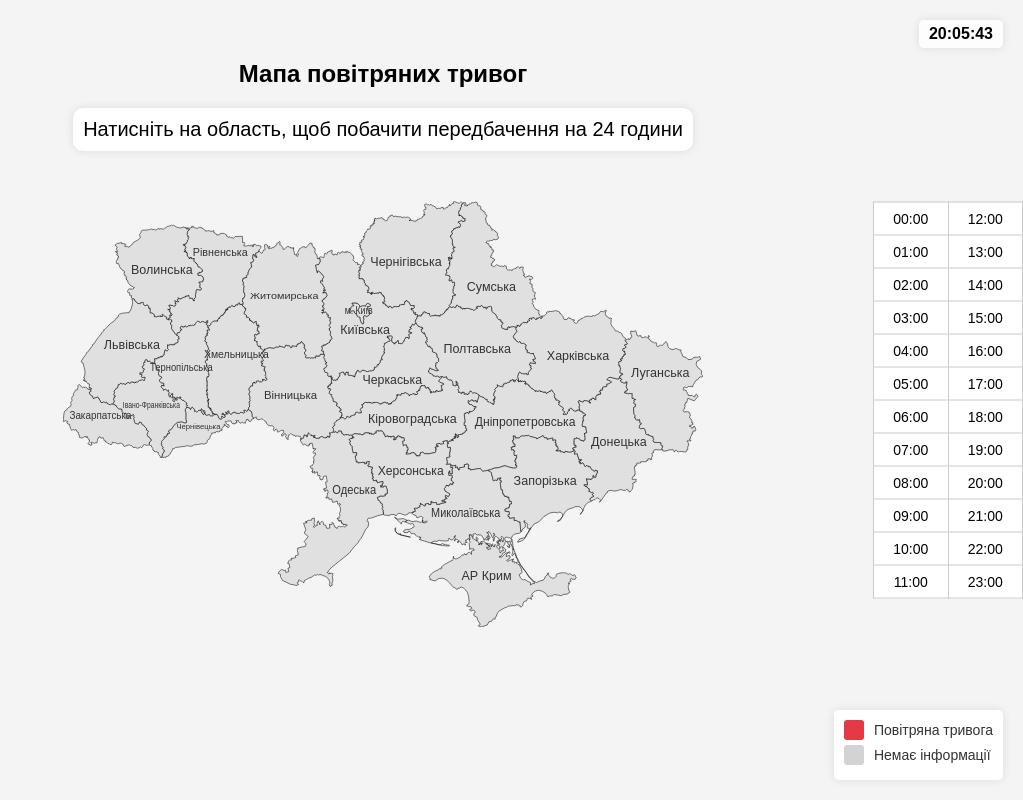
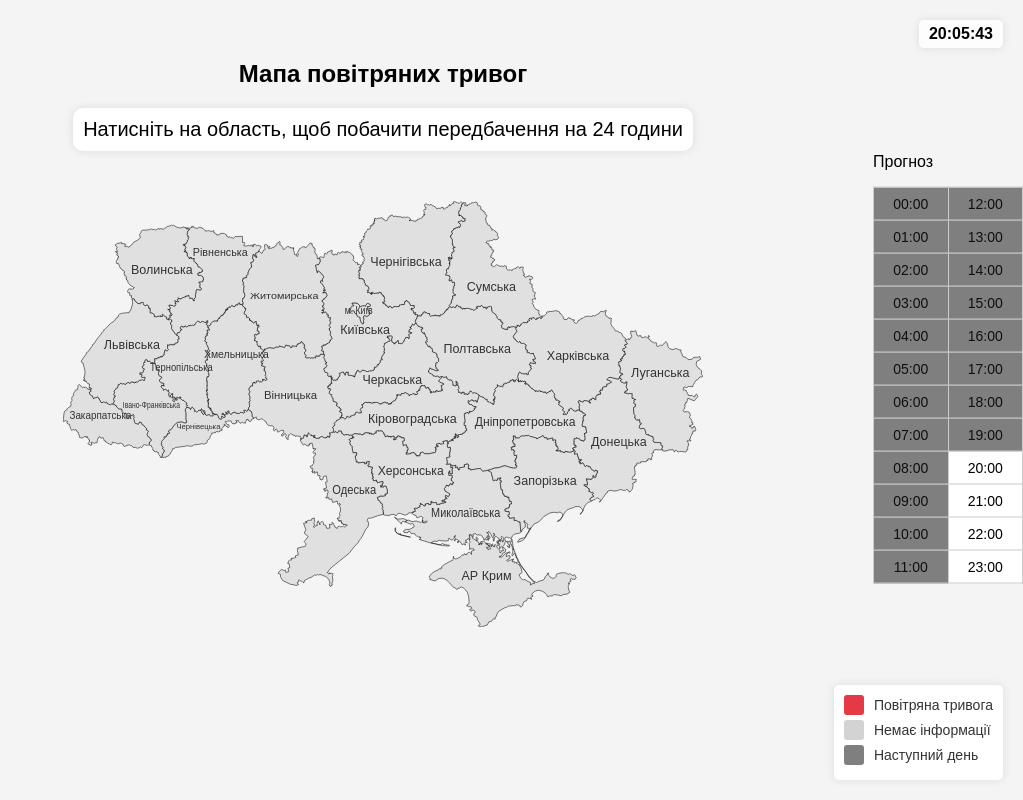
Before and after one commit to KonchakivskyiDanylo/PythonForDs, a Flask app: page / in a window 1280 px wide. Shown: the whole page, without its empty margins (257-1280 px from the left). Run offline with Flask 3, Linux system fonts and the light colour scheme; data that the repository does not hold is empty.

Commit message:
improved web page for better user understanding

```diff
--- a/templates/index.html
+++ b/templates/index.html
@@ -472,6 +472,7 @@
 
 </div>
 <div id="alarm-table-wrapper">
+    <p>Прогноз</p>
     <table id="alarm-table">
         <tbody>
         <tr>
@@ -528,7 +529,7 @@
 <style>
     #alarm-table-wrapper {
         position: fixed;
-        top: 50%;
+        top: 45%;
         right: 0;
         transform: translateY(-50%);
         width: 150px;
@@ -553,8 +554,44 @@
         background-color: #e63946;
         color: white;
         font-weight: bold;
-    }</style>
+    }
 
+    #alarm-table td.next-day {
+        color: #101010;
+        background-color: #807f7f;
+    }
+</style>
+
+<script>
+    // Function to highlight times for the next day in gray
+    function updateTimeDisplay() {
+        // Get current hour
+        const now = new Date();
+        const currentHour = now.getHours();
+
+        // Get all time cells
+        const timeCells = document.querySelectorAll('#alarm-table td');
+
+        timeCells.forEach(cell => {
+            // Extract hour from the cell text (format is "HH:00")
+            const hourText = cell.textContent;
+            const hour = parseInt(hourText.split(':')[0]);
+
+            // If the hour is less than the current hour, it's for the next day
+            if (hour < currentHour) {
+                cell.classList.add('next-day');
+            } else {
+                cell.classList.remove('next-day');
+            }
+        });
+    }
+
+    // Run immediately on page load
+    updateTimeDisplay();
+
+    // Update every minute to keep it current
+    setInterval(updateTimeDisplay, 60000);
+</script>
 <div class="alert-legend">
     <div class="legend-item">
         <span class="color-box air-alert"></span>
@@ -563,6 +600,10 @@
     <div class="legend-item">
         <span class="color-box no-info"></span>
         <span class="legend-text">Немає інформації</span>
+    </div>
+    <div class="legend-item">
+        <span class="color-box next-day1"></span>
+        <span class="legend-text">Наступний день</span>
     </div>
 </div>
 
@@ -599,6 +640,9 @@
         background-color: #D3D3D3; /* Light beige for no information */
     }
 
+    .next-day1 {
+        background-color: #807f7f;
+    }
     .legend-text {
         font-size: 14px;
         color: #333;
```
